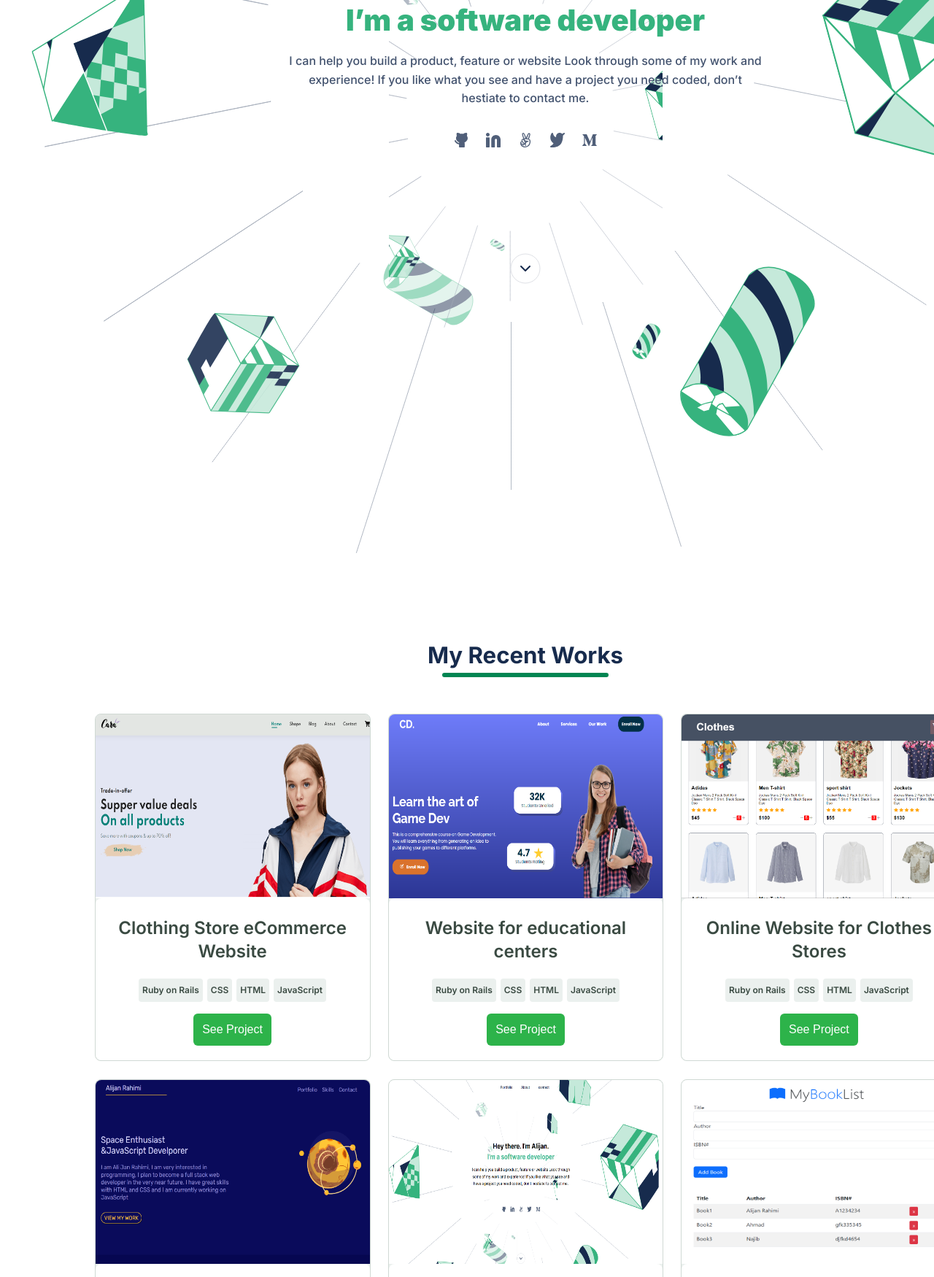
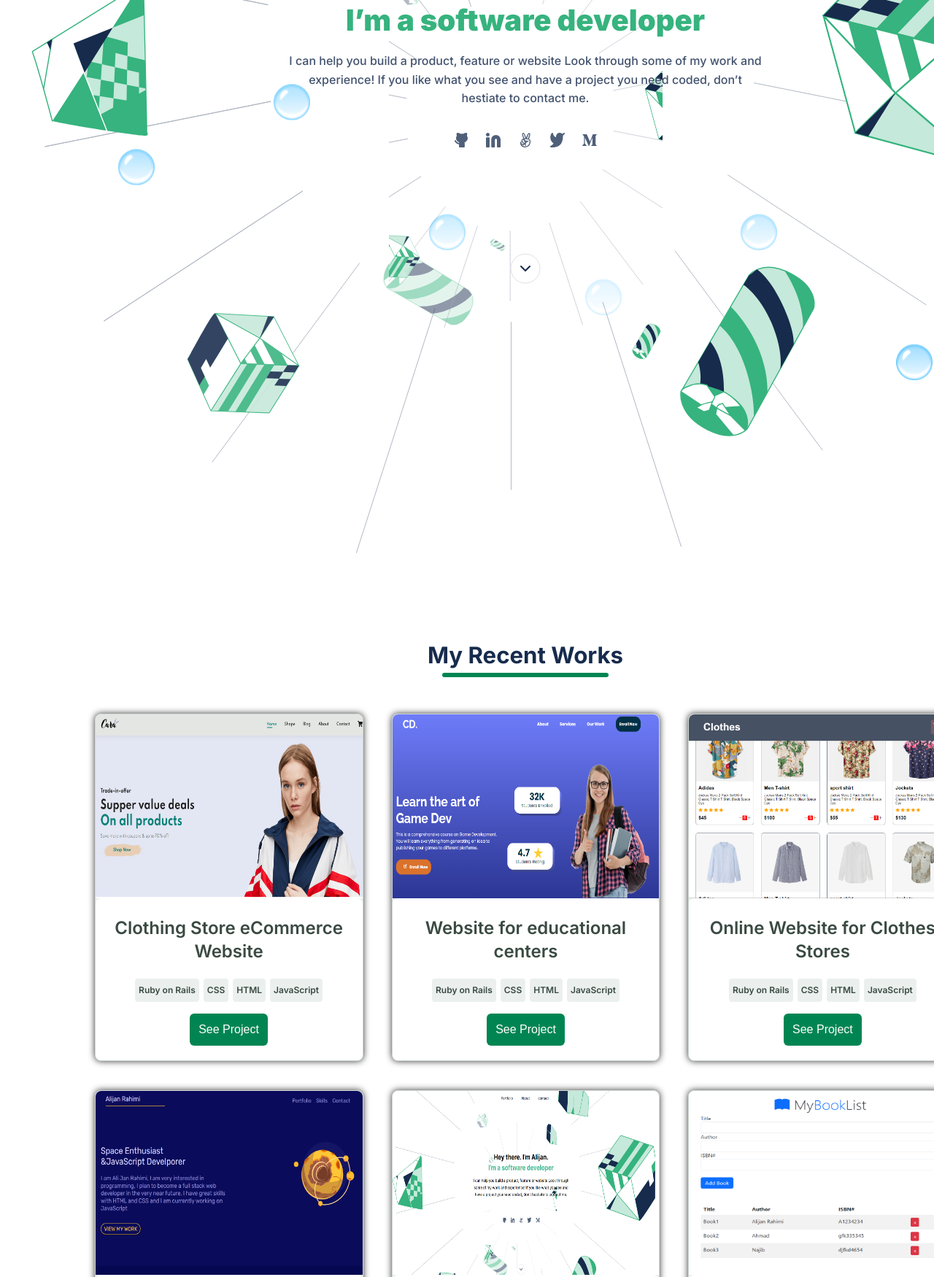
Before and after one commit to rahimialijan/My-Portfolio-Website, a website: page index.html in a window 1280 px wide. Shown: the part 279-2029 px from the top of the page at 73% size. Drawn offline with Linux system fonts and the light colour scheme.

Commit message:
Add animations and transitions for all part of my page

```diff
--- a/index.html
+++ b/index.html
@@ -72,6 +72,14 @@
                     <a href="#recent-work">
                         <img src="images/Icons/Icon-Arrow-button.svg" alt="action button arrow down">
                     </a>
+                </div>
+                <div class="bubbles">
+                    <img src="images/bubble.png" alt="">
+                    <img src="images/bubble.png" alt="">
+                    <img src="images/bubble.png" alt="">
+                    <img src="images/bubble.png" alt="">
+                    <img src="images/bubble.png" alt="">
+                    <img src="images/bubble.png" alt="">
                 </div>
             </section>
             <!------------------------------------Works Section------------------------------------>
--- a/style.css
+++ b/style.css
@@ -16,7 +16,6 @@
   height: 24px;
   text-decoration: none;
   background-color: #008552;
-  border-radius: 4px;
   font-weight: 600;
   font-size: 16px;
   line-height: 20px;
@@ -25,6 +24,8 @@
   text-align: center;
   flex-wrap: nowrap;
   border: none;
+  border-radius: 6px;
+  transition: background 0.2s linear, border-radius 1s ease-in 1s;
 }
 
 body {
@@ -458,24 +459,10 @@ input::placeholder {
   justify-content: center;
 }
 
-.about-header .btn:hover,
-.cart-datails .btn:hover,
-.contact .btn:hover {
-  background-color: #36b37f;
-  color: rgb(201, 190, 190);
-  border-radius: 6px;
-}
-
 .btn:hover {
   transform: scale(1.1);
   color: #ff7b29;
   border-radius: 50%;
-}
-
-.btn {
-  background: #2db34a;
-  border-radius: 6px;
-  transition: background .2s linear, border-radius 1s ease-in 1s;
 }
 
 .form-container .email {
@@ -519,7 +506,7 @@ footer hr {
 /* add style for desktop version */
 @media only screen and (min-width: 770px) {
   /* add style for header of the page */
-  .nav-logo,
+
   .humburger {
     display: none;
   }
@@ -541,13 +528,15 @@ footer hr {
 
   .navbar {
     display: flex;
-    justify-content: center;
+    justify-content: space-between;
+    align-items: center;
   }
 
   .nav-menu {
     width: 18%;
     display: flex;
     justify-content: space-between;
+    padding-right: 36rem;
   }
 
   .nav-menu li {
@@ -590,6 +579,10 @@ footer hr {
     width: 76%;
     font-size: 1rem;
     color: #42526e;
+    animation: paragraph;
+    position: relative;
+    animation-duration: 2s;
+    animation-fill-mode: forwards;
   }
 
   .social-media {
@@ -621,6 +614,7 @@ footer hr {
   .work-container {
     width: 82%;
     display: grid;
+    gap: 40px;
     grid-template-columns: repeat(auto-fit, minmax(350px, 1fr));
   }
 
@@ -647,6 +641,7 @@ footer hr {
   .about-container {
     width: 82%;
     display: grid;
+    gap: 40px;
     grid-template-columns: repeat(auto-fit, minmax(350px, 1fr));
   }
 
@@ -710,4 +705,124 @@ footer hr {
   footer hr {
     display: none;
   }
+
+  /* Add Animation for desktop screen */
+  .greeting-text,
+  .profission-text {
+    animation: heading;
+    position: relative;
+    animation-duration: 3s;
+    animation-fill-mode: forwards;
+  }
+
+  @keyframes heading {
+    0% { top: -1000px; }
+    100% { top: 0; }
+  }
+
+  @keyframes paragraph {
+    0% { left: -1000px; }
+    100% { left: 0; }
+  }
+
+  .cart-container {
+    cursor: pointer;
+    box-shadow: 0 0 10px rgba(0, 0, 0, 0.8);
+    transition: box-shodow 2s;
+    transform: 0.2s;
+  }
+
+  .img-container img {
+    transition: 2s ease-in-out;
+  }
+
+  .about-icon img {
+    transition: 2s linear;
+  }
+
+  .bubbles img {
+    width: 50px;
+    animation: bubble 7s linear infinite;
+  }
+
+  .bubbles {
+    width: 100%;
+    display: flex;
+    align-items: center;
+    justify-content: space-around;
+    position: absolute;
+    bottom: 0;
+  }
+
+  .cart-container:hover {
+    transform: translate(12px, 12px);
+    box-sizing: 12px 12px 10px rgba(0, 0, 0, 0.8);
+  }
+
+  .img-container img:hover {
+    width: 95%;
+    height: 95%;
+  }
+
+  .about-icon img:hover {
+    transform: rotate(360deg);
+  }
+
+  .nav-logo {
+    transition: 2s ease-in-out;
+    transform: rotate(360deg);
+  }
+
+  .nav-logo:hover {
+    transition: 0.2s ease-in-out;
+    transform: translate(20px, 20px);
+  }
+
+  @keyframes bubble {
+    0% {
+      transform: translateY(0);
+      opacity: 0;
+    }
+
+    50% {
+      opacity: 1;
+    }
+
+    50% {
+      opacity: 1;
+    }
+
+    100% {
+      transform: translateY(-78vh);
+      opacity: 0;
+    }
+  }
+
+  .bubbles img:nth-child(1) {
+    animation-delay: 2s;
+  }
+
+  .bubbles img:nth-child(2) {
+    animation-delay: 1s;
+  }
+
+  .bubbles img:nth-child(3) {
+    animation-delay: 3s;
+  }
+
+  .bubbles img:nth-child(4) {
+    animation-delay: 4s;
+  }
+
+  .bubbles img:nth-child(5) {
+    animation-delay: 3s;
+  }
+
+  .bubbles img:nth-child(6) {
+    animation-delay: 6s;
+  }
+
+  .bubbles img:nth-child(7) {
+    animation-delay: 7s;
+  }
 }
```
Also changed, not shown: images/bubble.png (added).
